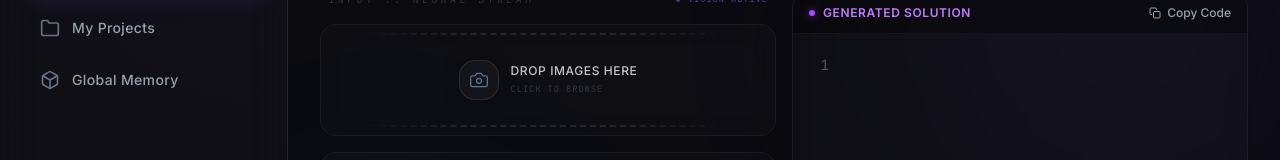
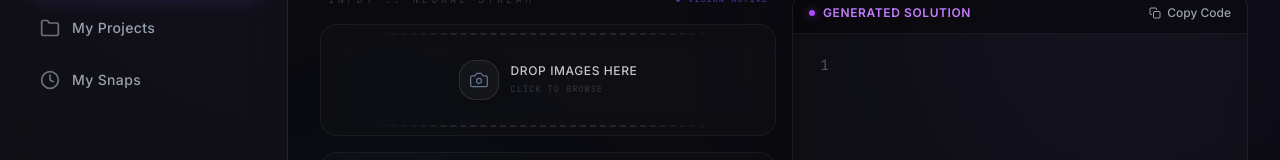
Before and after one commit to Vaibhav-Harit/SnapIt---Zen3, a React (Vite) app in the folder react-frontend/: page / in a window 1280 px wide. Both pictures are taken after a click on the button "Login with GitHub". Shown: the part 144-304 px from the top of the page. Built offline with nearby package versions, Linux system fonts and the light colour scheme.

Commit message:
Local Memory

```diff
--- a/react-frontend/src/components/dashboard/Sidebar.jsx
+++ b/react-frontend/src/components/dashboard/Sidebar.jsx
@@ -44,14 +44,14 @@ const Sidebar = ({ currentView = 'workbench', onViewChange, onLogout }) => {
           )}
         />
 
-        {/* 3. Global Memory */}
+        {/* 3. My Snaps (Local History) */}
         <NavItem
-          label="Global Memory"
-          isActive={currentView === 'memory'}
-          onClick={() => onViewChange && onViewChange('memory')}
+          label="My Snaps"
+          isActive={currentView === 'history'}
+          onClick={() => onViewChange && onViewChange('history')}
           icon={(props) => (
             <svg {...props} viewBox="0 0 24 24" fill="none" stroke="currentColor" strokeWidth="2" strokeLinecap="round" strokeLinejoin="round">
-              <path d="M21 16V8a2 2 0 0 0-1-1.73l-7-4a2 2 0 0 0-2 0l-7 4A2 2 0 0 0 3 8v8a2 2 0 0 0 1 1.73l7 4a2 2 0 0 0 2 0l7-4A2 2 0 0 0 21 16z"/><polyline points="3.27 6.96 12 12.01 20.73 6.96"/><line x1="12" y1="22.08" x2="12" y2="12"/>
+              <circle cx="12" cy="12" r="10"/><polyline points="12 6 12 12 16 14"/>
             </svg>
           )}
         />
--- a/react-frontend/src/layouts/DashboardLayout.jsx
+++ b/react-frontend/src/layouts/DashboardLayout.jsx
@@ -12,7 +12,7 @@ import ProjectsHub from '../components/dashboard/ProjectsHub';
  * Includes a premium glassmorphic sidebar and a main canvas area.
  */
 const DashboardLayout = ({ children, onLogout }) => {
-  const [currentView, setCurrentView] = useState('workbench'); // 'workbench' | 'projects' | 'memory'
+  const [currentView, setCurrentView] = useState('workbench'); // 'workbench' | 'projects' | 'history'
   const [activeRepo, setActiveRepo] = useState(null);
 
   const handleSelectRepo = (repo) => {
@@ -100,8 +100,11 @@ const DashboardLayout = ({ children, onLogout }) => {
           ) : currentView === 'projects' ? (
             <ProjectsHub onSelectRepo={handleSelectRepo} />
           ) : (
-            <div className="flex-1 flex items-center justify-center text-gray-500 font-mono italic">
-              View coming soon...
+            <div className="flex-1 flex flex-col items-center justify-center text-gray-500 font-mono italic gap-2">
+              <svg xmlns="http://www.w3.org/2000/svg" width="48" height="48" viewBox="0 0 24 24" fill="none" stroke="currentColor" strokeWidth="1" strokeLinecap="round" strokeLinejoin="round" className="opacity-20">
+                <circle cx="12" cy="12" r="10"/><polyline points="12 6 12 12 16 14"/>
+              </svg>
+              <span>My Snaps view coming soon...</span>
             </div>
           )}
 
```
